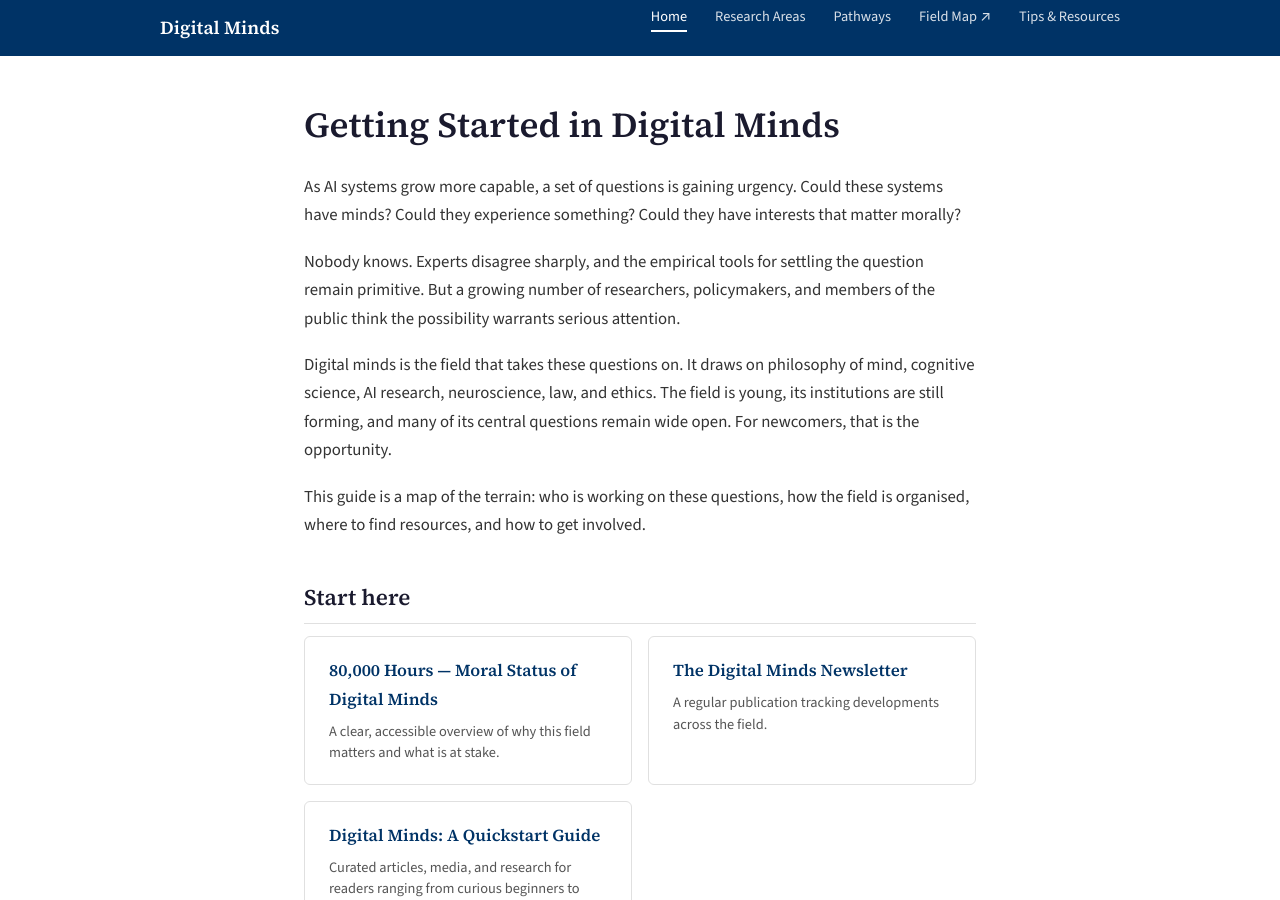
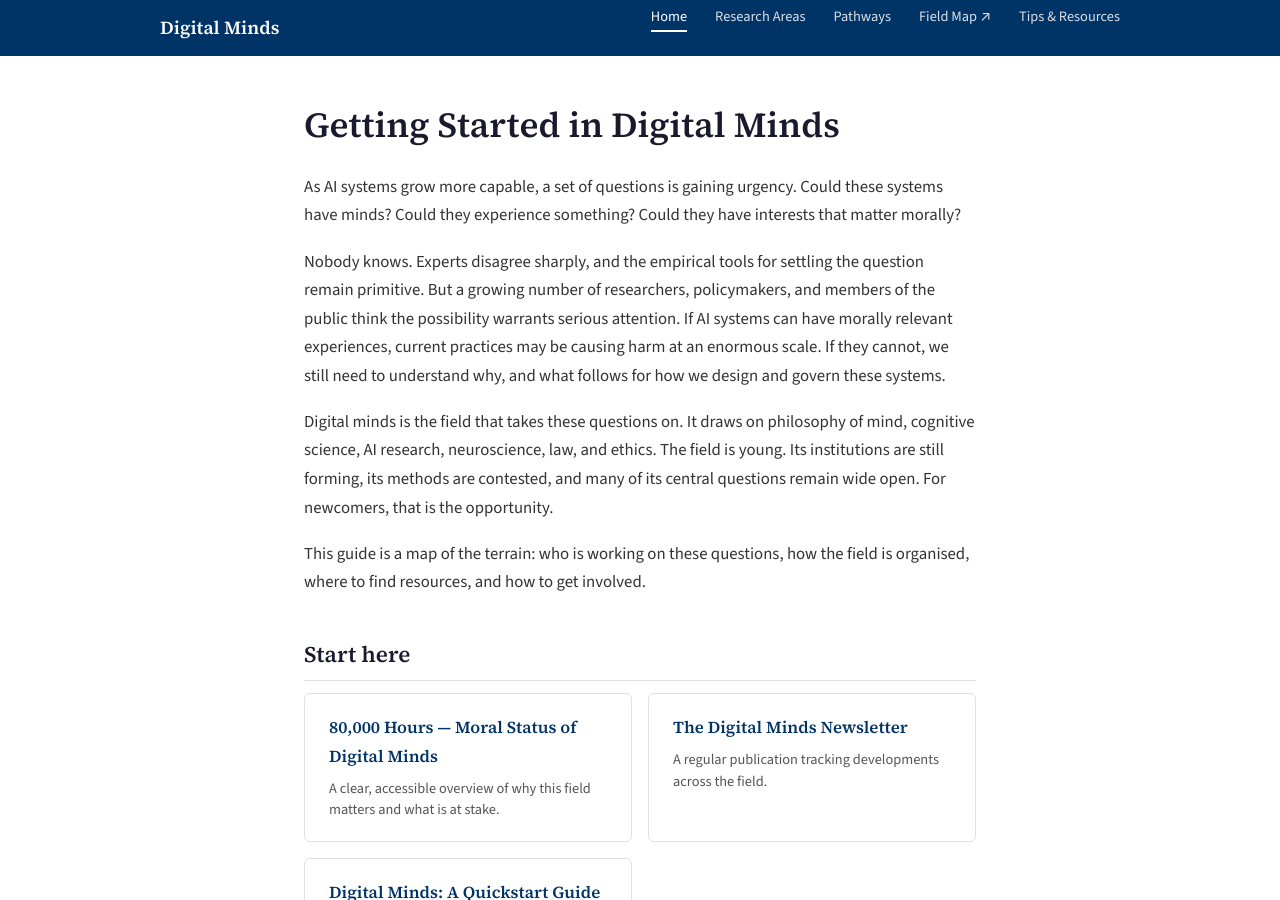
Before and after one commit to Mitchel-Alexander/getting-started-digital-minds, a Jekyll site: the page built from index.md, in a window 1280 px wide and 900 px high. Built offline with Jekyll 4.4.1, drawn with Linux system fonts in a browser that asks for light colours.

Commit message:
Restore full intro text on homepage
Co-Authored-By: Claude Opus 4.6 <noreply@anthropic.com>

```diff
--- a/index.md
+++ b/index.md
@@ -31,8 +31,8 @@ sections:
 
 As AI systems grow more capable, a set of questions is gaining urgency. Could these systems have minds? Could they experience something? Could they have interests that matter morally?
 
-Nobody knows. Experts disagree sharply, and the empirical tools for settling the question remain primitive. But a growing number of researchers, policymakers, and members of the public think the possibility warrants serious attention.
+Nobody knows. Experts disagree sharply, and the empirical tools for settling the question remain primitive. But a growing number of researchers, policymakers, and members of the public think the possibility warrants serious attention. If AI systems can have morally relevant experiences, current practices may be causing harm at an enormous scale. If they cannot, we still need to understand why, and what follows for how we design and govern these systems.
 
-Digital minds is the field that takes these questions on. It draws on philosophy of mind, cognitive science, AI research, neuroscience, law, and ethics. The field is young, its institutions are still forming, and many of its central questions remain wide open. For newcomers, that is the opportunity.
+Digital minds is the field that takes these questions on. It draws on philosophy of mind, cognitive science, AI research, neuroscience, law, and ethics. The field is young. Its institutions are still forming, its methods are contested, and many of its central questions remain wide open. For newcomers, that is the opportunity.
 
 This guide is a map of the terrain: who is working on these questions, how the field is organised, where to find resources, and how to get involved.
```
